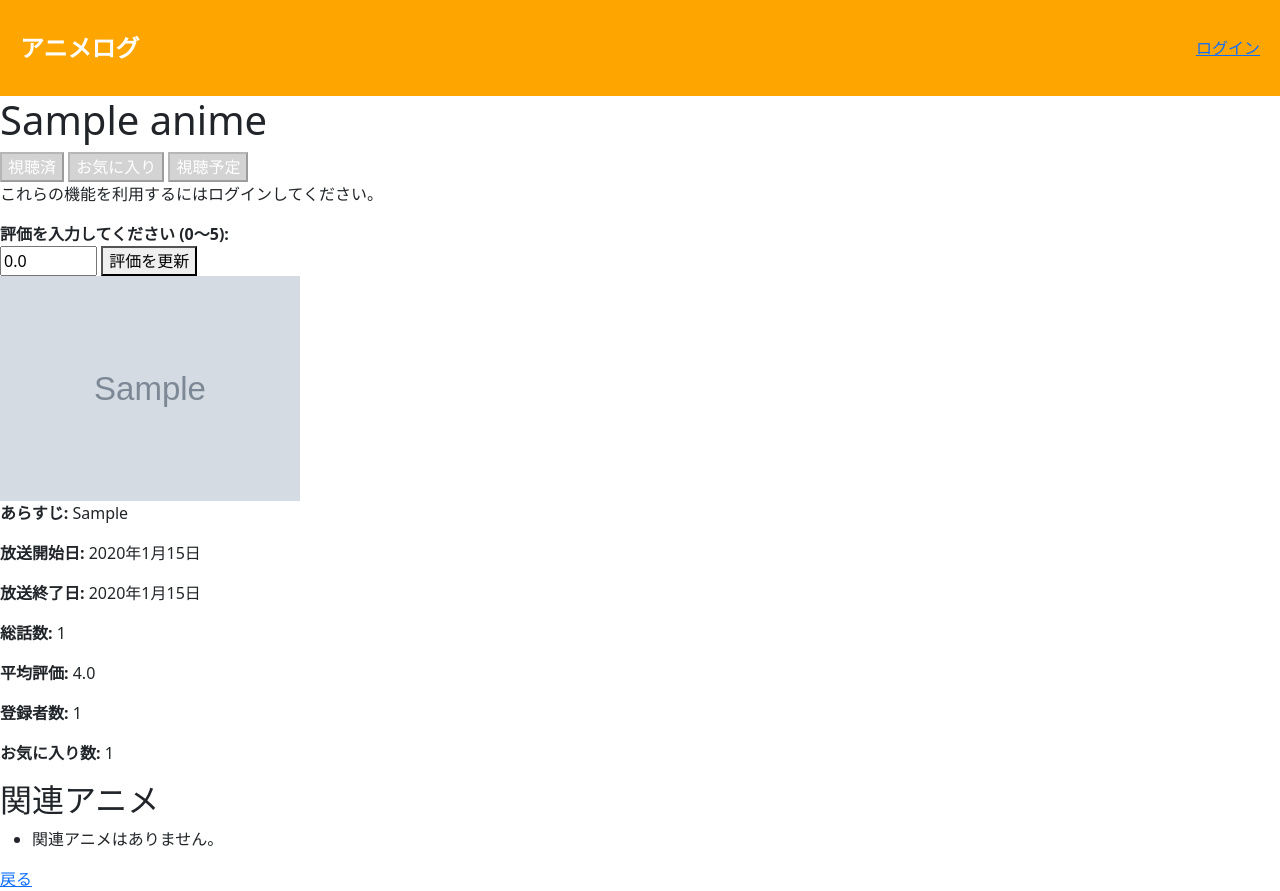
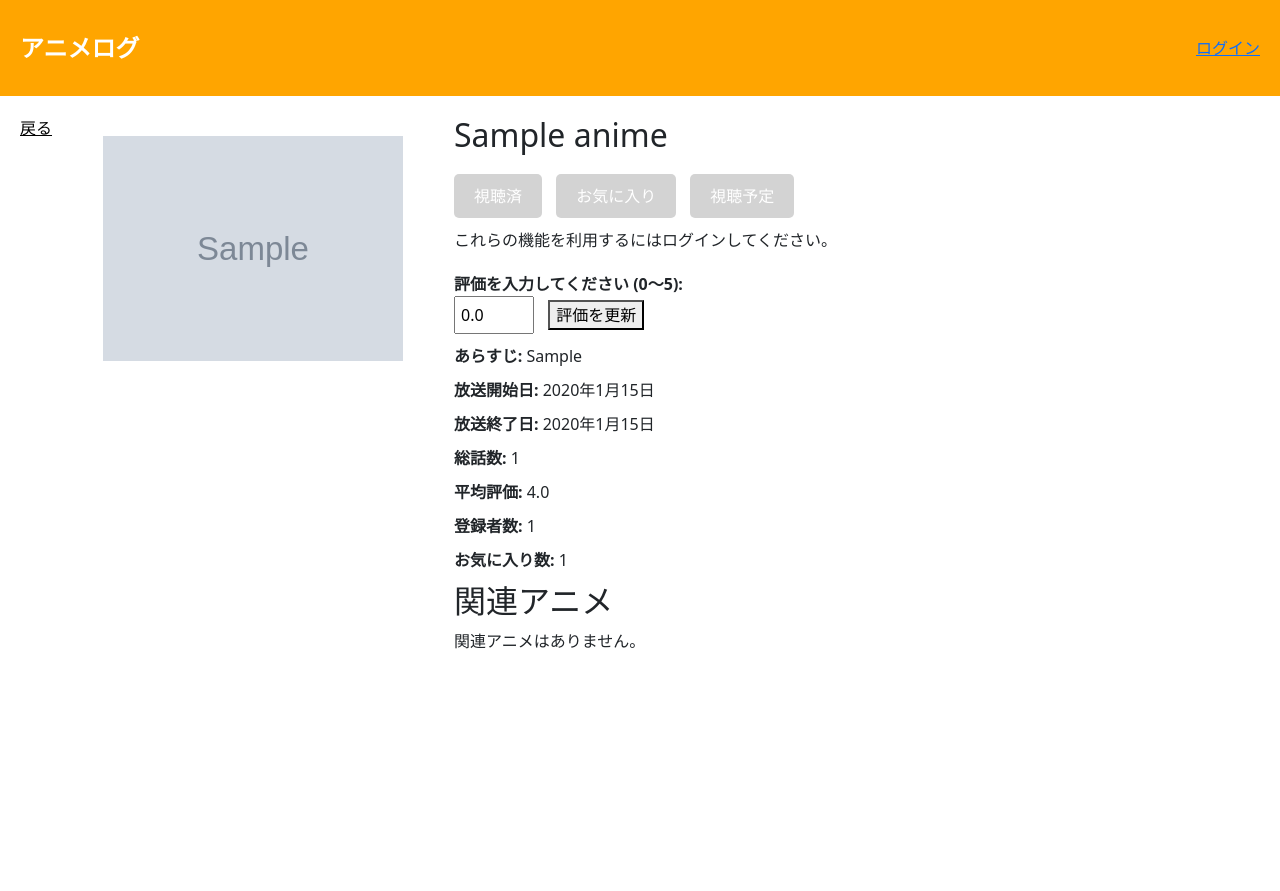
Before and after one commit to saltgyro/AnimeLog, a Django app: page /1/ in a window 1280 px wide. After the commit the page ends 649 px from the top, so only its background shows below. Run offline with Django 4.2, Linux system fonts and the light colour scheme; tables that the repository leaves empty hold one stand-in row (values such as "Sample post"); grey boxes marked "Sample" are stand-in pictures.

Commit message:
アニメ詳細画面のCSS変更

```diff
--- a/AnimeLog/static/css/anime_detail.css
+++ b/AnimeLog/static/css/anime_detail.css
@@ -12,3 +12,108 @@ button[disabled] {
     background-color: lightgray;
     cursor: not-allowed;
 }
+
+/* アニメ詳細画面のレイアウト */
+.anime-detail-container {
+    display: flex;
+    justify-content: space-between;
+    gap: 20px;
+    margin: 20px;
+}
+
+/* 戻るリンクのスタイル */
+.back-link {
+    display: block;
+    text-decoration: underline; /* 下線を付ける */
+    color: #000; /* リンクの色を黒に */
+    margin-bottom: 10px; /* サムネイルとの間にスペースを追加 */
+}
+
+.back-link:hover {
+    color: #007bff; /* ホバー時のリンク色を青に */
+}
+
+
+.thumbnail {
+    display: block;
+    margin-top: 20px; /* 上部に間隔を追加 */
+    text-align: left; /* サムネイルを左寄せ */
+}
+
+.thumbnail img {
+    max-width: 100%;
+    height: auto;
+}
+
+.anime-info {
+    width: 65%; /* 右側のアニメ情報部分は全体の2/3 */
+}
+
+.anime-info h1 {
+    font-size: 2em;
+    margin-bottom: 20px;
+}
+
+.anime-info .buttons {
+    margin-bottom: 20px;
+}
+
+.anime-info .buttons button {
+    margin-right: 10px;
+    padding: 10px 20px;
+    border: none;
+    border-radius: 5px;
+    cursor: pointer;
+}
+
+
+.anime-info .rating {
+    margin-top: 20px;
+}
+
+.anime-info .rating input {
+    margin-right: 10px;
+    padding: 5px;
+    width: 80px;
+}
+
+.anime-info p {
+    margin: 10px 0;
+}
+
+.related-animes ul {
+    list-style: none;
+    padding-left: 0;
+}
+
+.related-animes li {
+    margin-bottom: 10px;
+}
+
+.related-animes a {
+    text-decoration: none;
+    font-weight: bold;
+}
+
+.related-animes img {
+    max-width: 100px;
+    margin-right: 10px;
+}
+
+
+
+ul {
+    list-style-type: none; /* デフォルトのリストスタイルを削除 */
+    padding: 0;
+    display: flex; /* 横並びにする */
+    flex-wrap: wrap; /* アイテムが横並びの幅を超えたら次の行に移動 */
+    gap: 10px; /* アイテム間の隙間を追加 */
+}
+
+/* 各リストアイテム（サムネイルとタイトルのセット） */
+ul li {
+    display: flex;
+    flex-direction: column; /* サムネイルの下にタイトルを表示するため縦並びにする */
+    align-items: center; /* サムネイルとタイトルを中央揃えにする */
+    text-align: center; /* タイトルを中央揃え */
+}
--- a/AnimeLog/templates/html/anime_detail.html
+++ b/AnimeLog/templates/html/anime_detail.html
@@ -7,27 +7,33 @@
 <script src="{% static 'js/anime_detail.js' %}" defer></script>
 <link rel="stylesheet" href="{% static 'css/anime_detail.css' %}">
 
+<div class="anime-detail-container">
+    <a href="{% url 'anime_tracker:home' %}" class="back-link">戻る</a>
+    <!-- 左側: サムネイル -->
+    <div class="thumbnail">
+        {% if anime.thumbnail %}
+            <img src="{{ anime.thumbnail.url }}" alt="{{ anime.title }}" width="300">
+        {% else %}
+            <p>画像がありません</p>
+        {% endif %}
+    </div>
+
+    <!-- 右側: アニメ情報 -->
+    <div class="anime-info">
         <h1>{{ anime.title }}</h1>
-
-<div>
+        <div class="buttons">
             <!-- 視聴済ボタン -->
-    <button id="watched-btn" data-anime-id="{{ anime.id }}" data-status="watched"
-            {% if not user.is_authenticated %}disabled{% endif %}
-            class="{% if user_relation and user_relation.is_watched %}btn-active{% else %}btn-inactive{% endif %}">
+            <button id="watched-btn" data-anime-id="{{ anime.id }}" data-status="watched" {% if not user.is_authenticated %}disabled{% endif %} class="{% if user_relation and user_relation.is_watched %}btn-active{% else %}btn-inactive{% endif %}">
                 視聴済
             </button>
 
             <!-- お気に入りボタン -->
-    <button id="favorite-btn" data-anime-id="{{ anime.id }}" data-status="favorite"
-            {% if not user.is_authenticated or not user_relation or not user_relation.is_watched %}disabled{% endif %}
-            class="{% if user_relation and user_relation.is_favorite %}btn-active{% else %}btn-inactive{% endif %}">
+            <button id="favorite-btn" data-anime-id="{{ anime.id }}" data-status="favorite" {% if not user.is_authenticated or not user_relation or not user_relation.is_watched %}disabled{% endif %} class="{% if user_relation and user_relation.is_favorite %}btn-active{% else %}btn-inactive{% endif %}">
                 お気に入り
             </button>
 
             <!-- 視聴予定ボタン -->
-    <button id="plan-to-watch-btn" data-anime-id="{{ anime.id }}" data-status="plan_to_watch"
-            {% if not user.is_authenticated %}disabled{% endif %}
-            class="{% if user_relation and user_relation.is_plan_to_watch %}btn-active{% else %}btn-inactive{% endif %}">
+            <button id="plan-to-watch-btn" data-anime-id="{{ anime.id }}" data-status="plan_to_watch" {% if not user.is_authenticated %}disabled{% endif %} class="{% if user_relation and user_relation.is_plan_to_watch %}btn-active{% else %}btn-inactive{% endif %}">
                 視聴予定
             </button>
 
@@ -36,18 +42,10 @@
             {% endif %}
         </div>
 
-<div>
+        <div class="rating">
             <label for="rating-input">評価を入力してください (0〜5):</label>
             <input type="number" id="rating-input" min="0" max="5" step="0.1" value="{{ user_relation.rating|default:0.0 }}">
             <button id="rating-submit" data-anime-id="{{ anime.id }}">評価を更新</button>
-</div>
-
-<div class="thumbnail">
-    {% if anime.thumbnail %}
-        <img src="{{ anime.thumbnail.url }}" alt="{{ anime.title }}" width="300">
-    {% else %}
-        <p>画像がありません</p>
-    {% endif %}
         </div>
 
         <p><strong>あらすじ:</strong> {{ anime.synopsis }}</p>
@@ -59,55 +57,28 @@
         <p><strong>お気に入り数:</strong> {{ anime.favorite_count }}</p>
 
         <h2>関連アニメ</h2>
-{% comment %} <ul>
-    {% for related_anime in related_animes %}
-        <li><a href="{% url 'anime_tracker:anime_detail' anime.id %}">{{ related_anime.title }}</a></li>
-    {% empty %}
-        <li>関連アニメはありません。</li>
-    {% endfor %}
-</ul> {% endcomment %}
-
-{% comment %} <ul>
-    {% for related_anime in related_animes %}
-        <li>
-            <!-- サムネイル画像の表示 -->
-            {% if related_anime.thumbnail %}
-                <img src="{{ related_anime.thumbnail.url }}" alt="{{ related_anime.title }}" width="100">
-            {% else %}
-                <p>サムネイルなし</p>
-            {% endif %}
-            <br>
-            <a href="{% url 'anime_tracker:anime_detail' anime.id %}">{{ related_anime.title }}</a>
-        </li>
-    {% empty %}
-        <li>関連アニメはありません。</li>
-    {% endfor %}
-</ul> {% endcomment %}
-
-<!-- 関連アニメの表示 -->
+        <div class="related-animes">
             <ul>
                 {% for related_anime in related_animes %}
                     <li>
-            <!-- サムネイルを先に表示 -->
                         {% if related_anime.thumbnail %}
-                <a href="{% url 'anime_tracker:anime_detail' anime.id %}">
-                    <img src="{{ related_anime.thumbnail.url }}" alt="{{ related_anime.title }}" width="100">
+                            <a href="{% url 'anime_tracker:anime_detail' related_anime.id %}">
+                                <img src="{{ related_anime.thumbnail.url }}" alt="{{ related_anime.title }}">
                             </a>
                         {% else %}
                             <p>サムネイルなし</p>
                         {% endif %}
-
-            <!-- タイトルを表示 -->
-            <a href="{% url 'anime_tracker:anime_detail' anime.id %}">{{ related_anime.title }}</a>
+                        <a href="{% url 'anime_tracker:anime_detail' related_anime.id %}">{{ related_anime.title }}</a>
                     </li>
                 {% empty %}
                     <li>関連アニメはありません。</li>
                 {% endfor %}
             </ul>
+        </div>
 
+    </div>
+</div>
 
-
-<a href="{% url 'anime_tracker:home' %}">戻る</a>
 
 <script>
     const updateStatusUrl = "{% url 'anime_tracker:update_status' %}";
```
Lines whose indentation alone changed are shown as unchanged.
